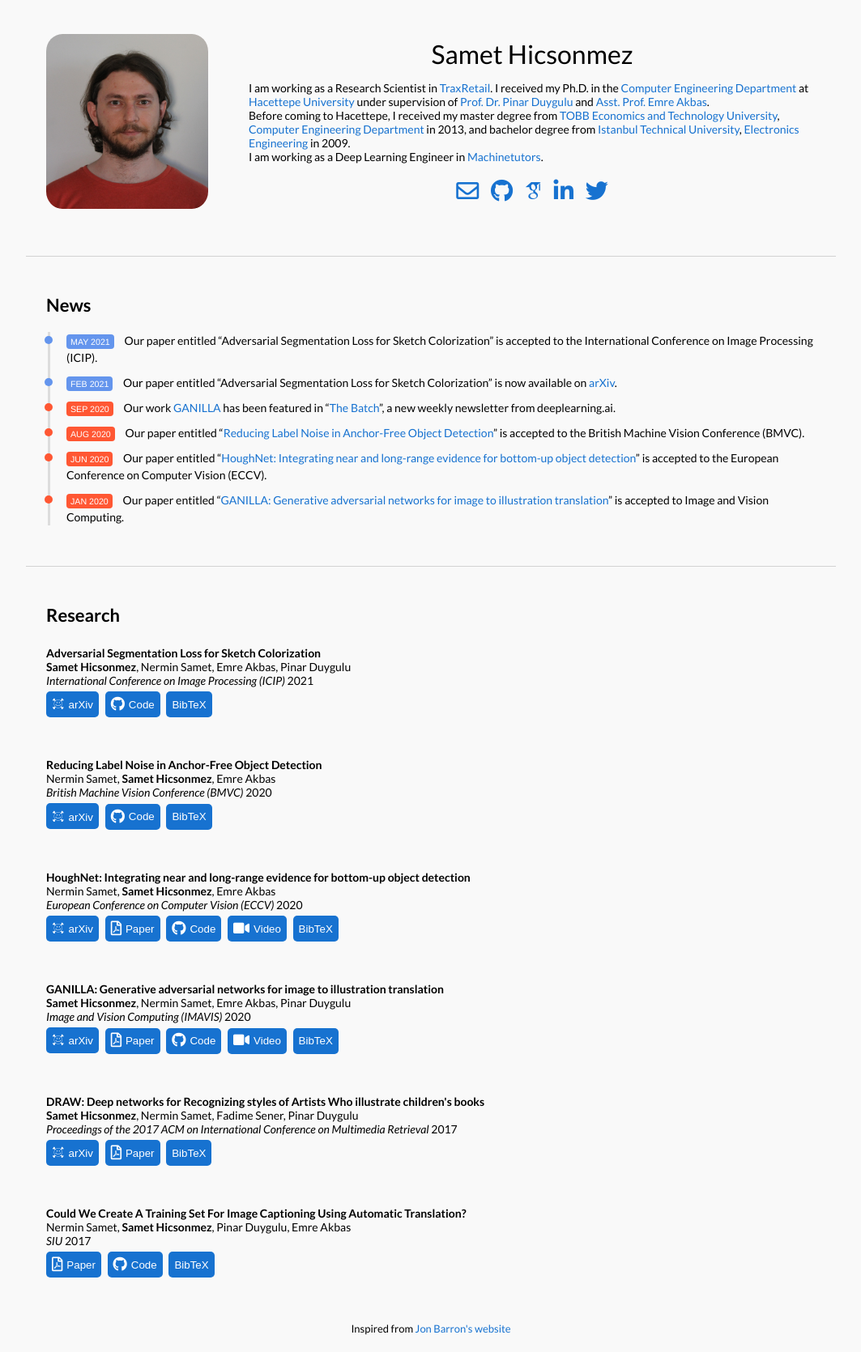
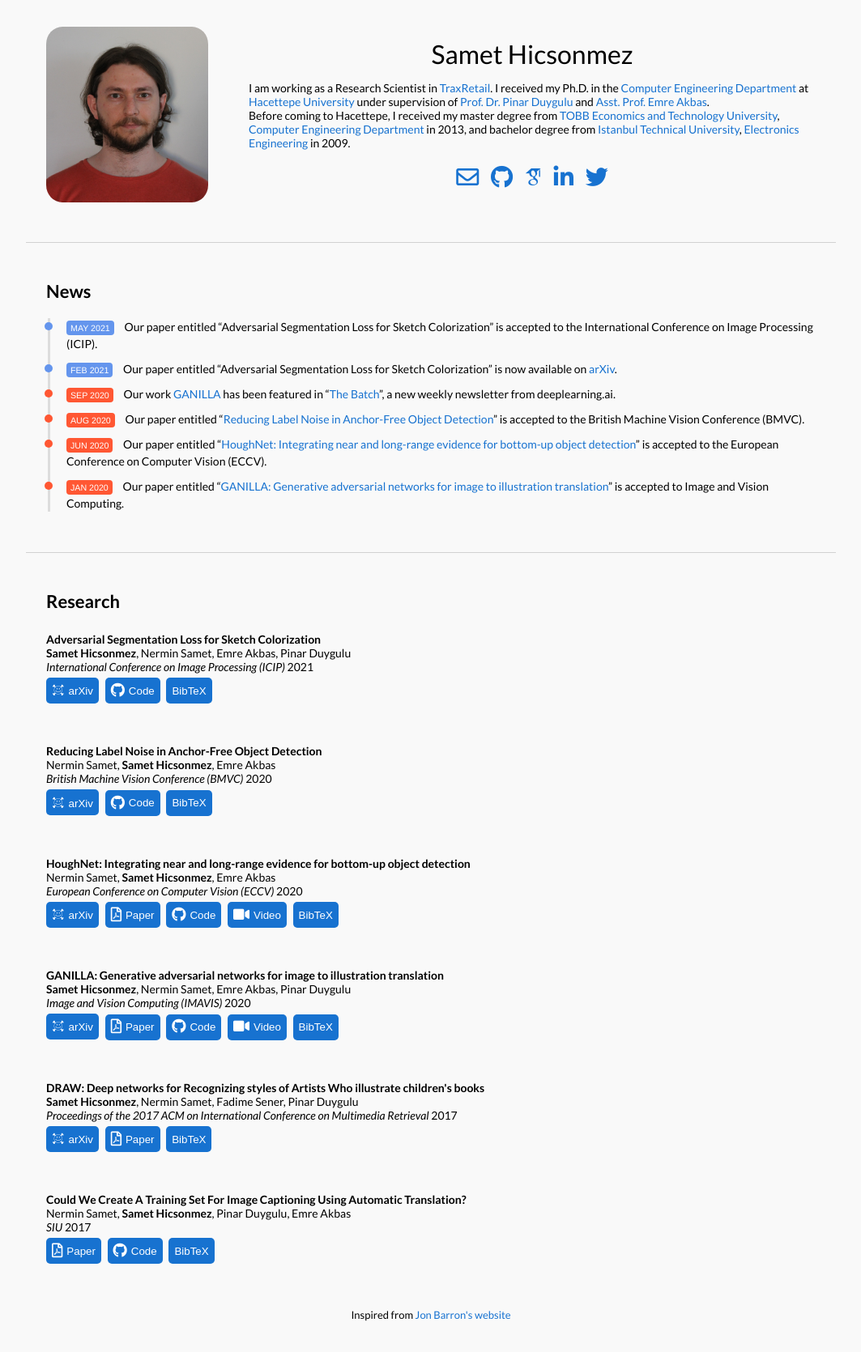
Before and after one commit to giddyyupp/giddyyupp.github.io, a Jekyll site: the page built from _posts/news/2020-05-23-seglossicip.markdown, in a window 1280 px wide. Shown: the whole page at 81% size, without its empty margins (108-1171 px from the left). Built offline with Jekyll 4.4.1, drawn with Linux system fonts in a browser that asks for light colours; some web fonts are replaced.

Commit message:
Update default.html

```diff
--- a/_layouts/default.html
+++ b/_layouts/default.html
@@ -39,7 +39,6 @@
                 I am working as a Research Scientist in <a href="https://traxretail.com" target="_blank"> TraxRetail</a>.
                 I received my Ph.D. in the <a href="http://cs.hacettepe.edu.tr/" target="_blank"> Computer Engineering Department</a> at <a href="https://www.hacettepe.edu.tr/english/" target="_blank">Hacettepe University</a> under supervision of <a href="https://web.cs.hacettepe.edu.tr/~pinar/" target="_blank">Prof. Dr. Pinar Duygulu</a> and <a href="https://user.ceng.metu.edu.tr/~emre/index.html" target="_blank">Asst. Prof. Emre Akbas</a>. <br>
                 Before coming to Hacettepe, I received my master degree from <a href="https://www.etu.edu.tr/en" target="_blank">TOBB Economics and Technology University</a>, <a href="https://www.etu.edu.tr/en/bolum/computer-engineering" target="_blank">Computer Engineering Department</a> in 2013, and bachelor degree from <a href="https://www.itu.edu.tr/en/homepage" target="_blank">Istanbul Technical University</a>, <a href="https://ehb.itu.edu.tr/en/home" target="_blank">Electronics Engineering</a> in 2009. <br>
-                I am working as a Deep Learning Engineer in <a href="https://www.machinetutors.com/" target="_blank"> Machinetutors</a>.
               </p>
               <p style="text-align:center">
                 <div class="contact-buttons">
```
